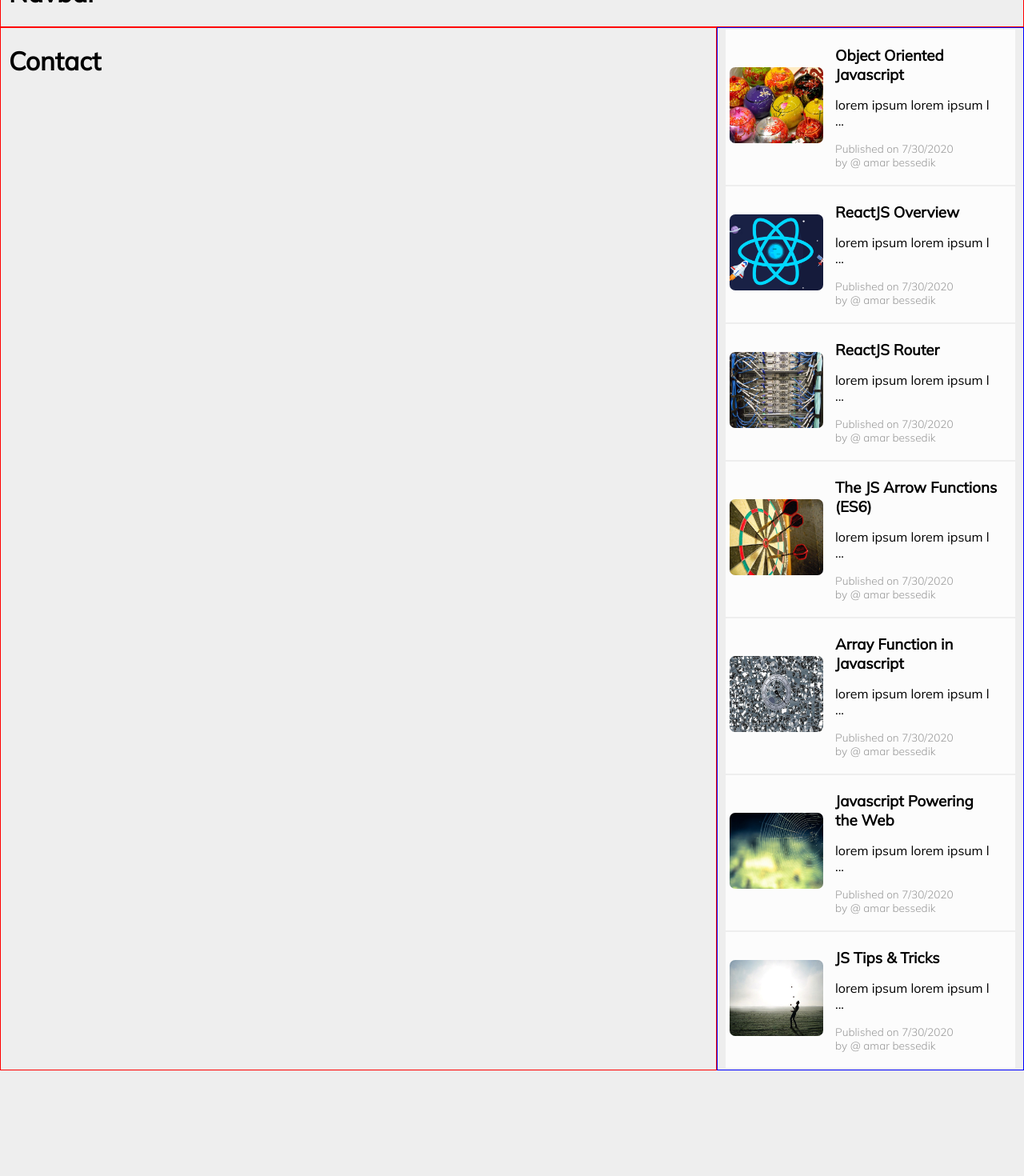
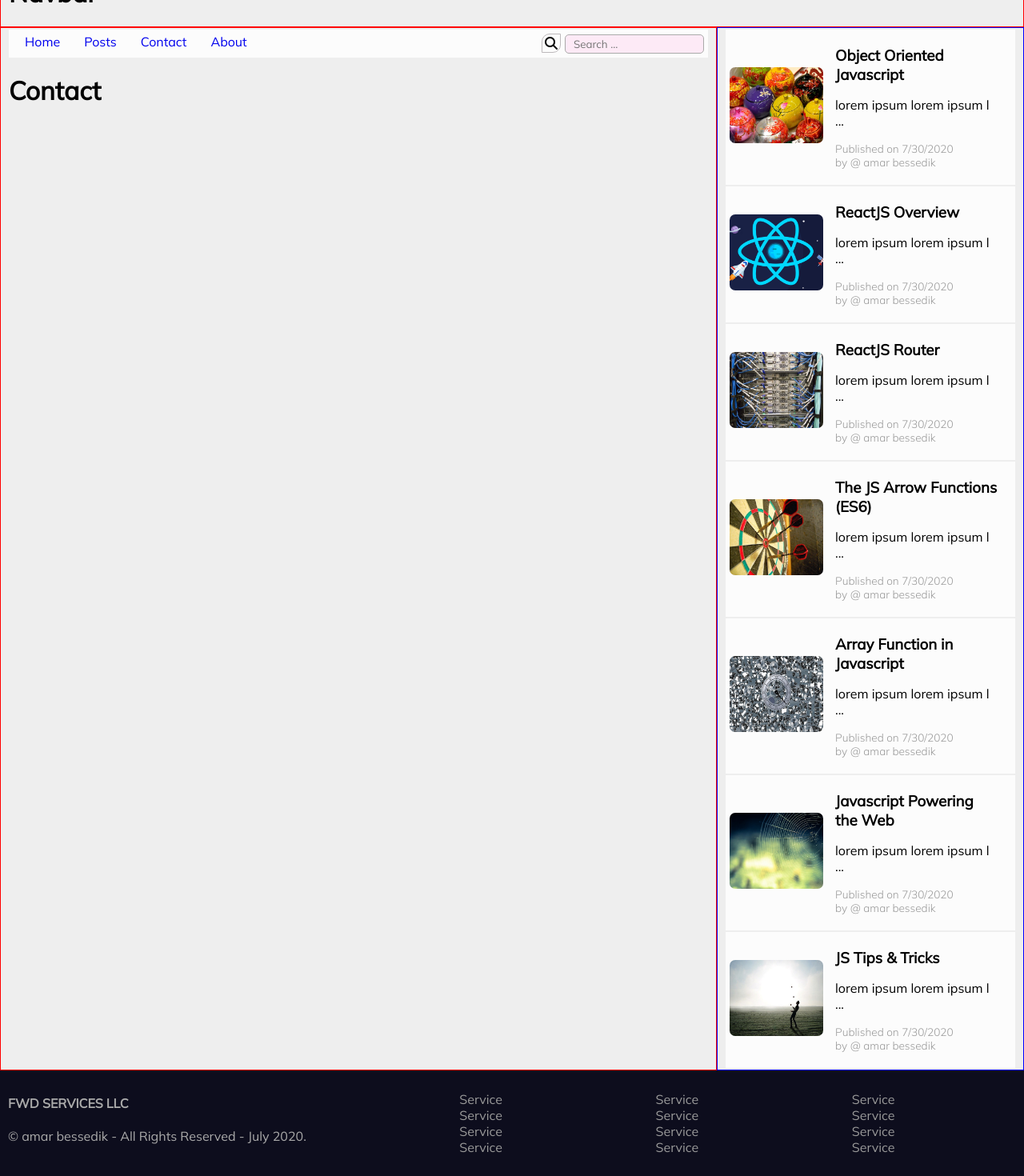
Before and after one commit to amarbessedik/blog-website-v1, a React (Create React App) app: page /contact in a window 1280 px wide. Shown: the part 51-1521 px from the top of the page at 80% size. Before the commit the page ends 1389 px from the top, so only its background shows below. Built offline with nearby package versions, Linux system fonts and the light colour scheme.

Commit message:
Footer added & hero started

```diff
--- a/public/index.html
+++ b/public/index.html
@@ -13,5 +13,6 @@
   <body>
     <noscript>You need to enable JavaScript to run this app.</noscript>
     <div id="root"></div>
+    <script src="https://kit.fontawesome.com/56958ea0b3.js" crossorigin="anonymous"></script>
   </body>
 </html>
--- a/src/App.js
+++ b/src/App.js
@@ -7,6 +7,8 @@ import NoMatch from './pages/NoMatch/NoMatch';
 import { Route, Switch} from 'react-router-dom';
 import Navbar from './components/Navigation/Navbar';
 import Sidebar from './components/Sidebar/Sidebar';
+import Footer from './components/Footer/Footer';
+import Hero from './components/Hero/Hero';
 
 function App() {
   return (
@@ -14,17 +16,19 @@ function App() {
       <Navbar />
       <div className="inner-container">
         <div className="main-content">
+          <Hero />
           <Switch>
-              <Route path="/" component={Home} exact />
-              <Route path="/about" component={About} />
-              <Route path="/contact" component={Contact} />
-              <Route component={NoMatch} />
+            <Route path="/" component={Home} exact />
+            <Route path="/about" component={About} />
+            <Route path="/contact" component={Contact} />
+            <Route component={NoMatch} />
           </Switch>
         </div>
         <div className="sidebar-content">
           <Sidebar />
         </div>
       </div>
+      <Footer />
     </div>
   );
 }
--- /dev/null
+++ b/src/components/Footer/Footer.css
@@ -0,0 +1,36 @@
+.footer {
+  background: rgb(13, 13, 29);
+  color: #aaa;
+  padding: 10px;
+  display: flex;
+  justify-content: space-between;
+}
+.footer h3 {
+  margin: 0;
+  padding: 0;
+}
+
+.left-section{
+
+}
+.right-section{
+    display: flex;
+    justify-content: space-evenly;
+    flex-grow: 1;
+}
+.right-section ul li{
+    list-style: none;
+}
+.right-section ul li a{
+    text-decoration: none;
+        color: #999;
+}
+.right-section ul li a:hover{
+    color: #eee;
+}
+
+@media screen and (max-width: 700px){
+    .footer{
+        font-size: 85%;
+    }
+}
--- /dev/null
+++ b/src/components/Footer/Footer.js
@@ -0,0 +1,61 @@
+import React from 'react';
+import './Footer.css';
+import { Link } from 'react-router-dom';
+
+
+const Footer = () => {
+    return (
+      <div className="footer">
+        <div className="left-section">
+          <h4>FWD SERVICES LLC</h4>
+          <p>&copy; amar bessedik - All Rights Reserved - July 2020.</p>
+        </div>
+        <div className="right-section">
+          <ul>
+            <li>
+              <Link to='/'>Service</Link>
+            </li>
+            <li>
+              <Link to='/'>Service</Link>
+            </li>
+            <li>
+              <Link to='/'>Service</Link>
+            </li>
+            <li>
+              <Link to='/'>Service</Link>
+            </li>
+            </ul>
+          <ul>
+            <li>
+              <Link to='/'>Service</Link>
+            </li>
+            <li>
+              <Link to='/'>Service</Link>
+            </li>
+            <li>
+              <Link to='/'>Service</Link>
+            </li>
+            <li>
+              <Link to='/'>Service</Link>
+            </li>
+            </ul>
+          <ul>
+            <li>
+              <Link to='/'>Service</Link>
+            </li>
+            <li>
+              <Link to='/'>Service</Link>
+            </li>
+            <li>
+              <Link to='/'>Service</Link>
+            </li>
+            <li>
+              <Link to='/'>Service</Link>
+            </li>
+            </ul>
+        </div>
+      </div>
+    );
+};
+
+export default Footer;
--- a/src/components/Hero/Hero.css
+++ b/src/components/Hero/Hero.css
@@ -0,0 +1,38 @@
+.hero-container{
+    display: flex;
+    justify-content: space-between;
+}
+.nav-links ul{
+    margin: 0;
+    padding: 0;
+}
+.nav-links ul li{
+    display: inline-block;
+    list-style: none;
+}
+.link{
+    text-decoration: none;
+    margin-right: 15px;
+}
+.link:hover{
+    color: rgb(219, 28, 92);
+}
+.input{
+    padding: 3px 10px;
+    border-radius: 5px;
+    border: 1px solid #aaa;
+    margin-left: 5px;
+    background: rgba(253, 195, 231, 0.315);
+    outline: none;
+}
+.fa-search{
+    border: 1px solid rgb(189, 184, 187);
+    padding: 3px;
+    border-top-left-radius: 10px;
+    border-bottom-right-radius: 10px;
+    cursor: pointer;
+}
+.fa-search:hover{
+    color: white;
+    background: lightcoral;
+}
--- a/src/components/Hero/Hero.js
+++ b/src/components/Hero/Hero.js
@@ -0,0 +1,35 @@
+import React from "react";
+import "./Hero.css";
+import { Link } from "react-router-dom";
+import Card from "../Card/Card";
+
+const Hero = () => {
+  return (
+    <Card>
+      <div className="hero-container">
+        <div className="nav-links">
+          <ul>
+            <li>
+              <Link className='link' to="/">Home</Link>
+            </li>
+            <li>
+              <Link className='link' to="/posts">Posts</Link>
+            </li>
+            <li>
+              <Link className='link' to="/contact">Contact</Link>
+            </li>
+            <li>
+              <Link className='link' to="/about">About</Link>
+            </li>
+          </ul>
+        </div>
+        <div className="search-section">
+          <i className="fa fa-search" aria-hidden="true"></i>
+          <input className="input" type="text" placeholder="Search ..." />
+        </div>
+      </div>
+    </Card>
+  );
+};
+
+export default Hero;
--- a/src/components/Sidebar/Sidebar.js
+++ b/src/components/Sidebar/Sidebar.js
@@ -7,7 +7,7 @@ const Sidebar = (props) => {
   return (
     <div className="sidebar">
       {data.map((post) => (
-        <Card>
+        <Card key={post.id}>
           <div className="thumbnail_link">
             <div className="thumbnail">
                 <img src={post.image} alt="thumbnail"/>
```
Also changed, not shown: src/pages/Home/Home.js (+14 -0 lines).
